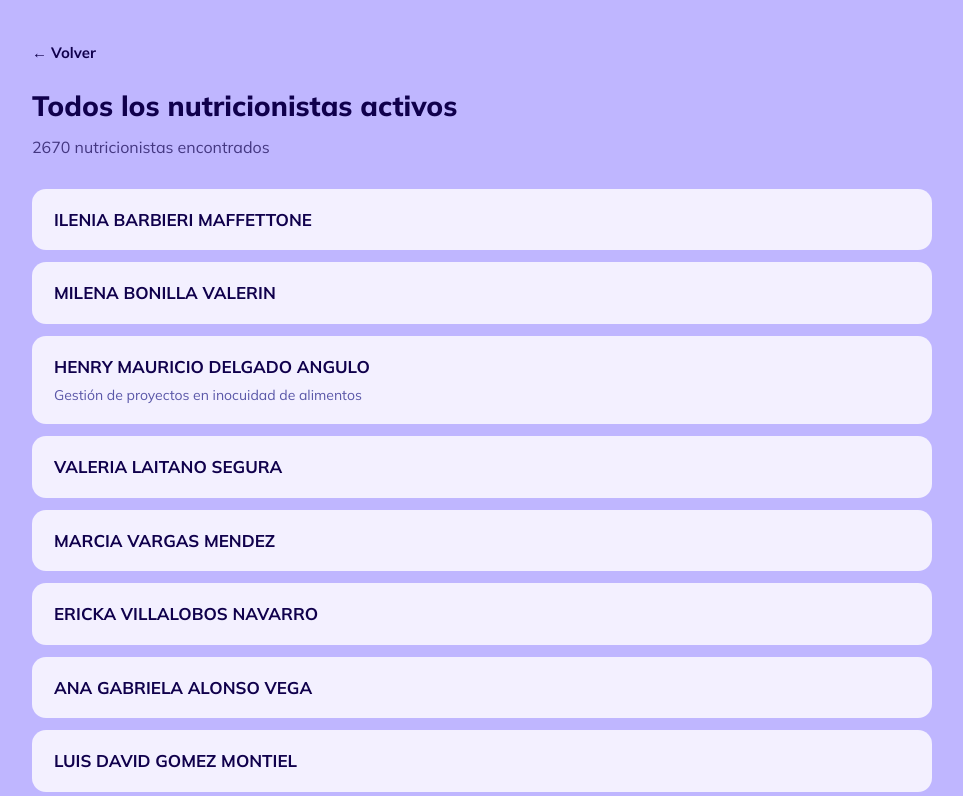
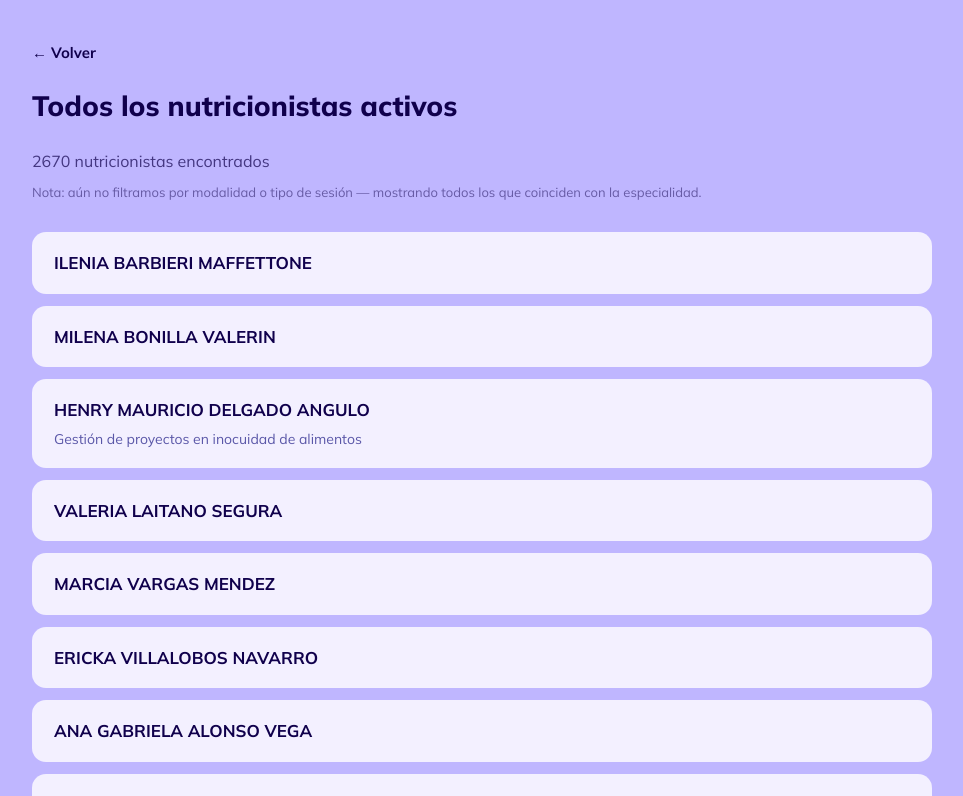
Before and after one commit to Cubujuqui/ncr-directory, a Next.js app: page /directorio in a window 1280 px wide. Shown: the top 796 px of the page, without its empty margins (158-1121 px from the left). Built offline with nearby package versions, Linux system fonts and the light colour scheme.

Commit message:
pass modo and tipo through to directorio results

```diff
--- a/app/directorio/page.tsx
+++ b/app/directorio/page.tsx
@@ -4,9 +4,9 @@ import Link from 'next/link';
 export default async function Directorio({
   searchParams,
 }: {
-  searchParams: Promise<{ especialidad?: string }>;
+  searchParams: Promise<{ especialidad?: string; modo?: string; tipo?: string }>;
 }) {
-  const { especialidad } = await searchParams;
+  const { especialidad, modo, tipo } = await searchParams;
   const all = getNutricionistas();
 
   const resultados = all.filter((n) => {
@@ -23,8 +23,25 @@ export default async function Directorio({
         <h1 style={{ fontSize: '28px', fontWeight: 800, margin: '20px 0 8px' }}>
           {especialidad ? especialidad : 'Todos los nutricionistas activos'}
         </h1>
-        <p style={{ marginBottom: '30px', color: 'rgba(16,0,76,0.7)' }}>
+
+        <div style={{ display: 'flex', gap: '8px', flexWrap: 'wrap', marginBottom: '14px' }}>
+          {modo && (
+            <span style={{ background: '#ffffff', color: '#5A57A8', borderRadius: '999px', padding: '5px 14px', fontSize: '13px', fontWeight: 700 }}>
+              {modo === 'online' ? 'Online' : 'Visita presencial'}
+            </span>
+          )}
+          {tipo && (
+            <span style={{ background: '#ffffff', color: '#5A57A8', borderRadius: '999px', padding: '5px 14px', fontSize: '13px', fontWeight: 700 }}>
+              {tipo === 'individual' ? 'Individual' : 'Grupal'}
+            </span>
+          )}
+        </div>
+
+        <p style={{ marginBottom: '10px', color: 'rgba(16,0,76,0.7)' }}>
           {resultados.length} nutricionistas encontrados
+        </p>
+        <p style={{ marginBottom: '30px', color: 'rgba(16,0,76,0.5)', fontSize: '13px' }}>
+          Nota: aún no filtramos por modalidad o tipo de sesión — mostrando todos los que coinciden con la especialidad.
         </p>
 
         <div style={{ display: 'flex', flexDirection: 'column', gap: '12px' }}>
--- a/components/SearchBar.tsx
+++ b/components/SearchBar.tsx
@@ -29,6 +29,8 @@ export default function SearchBar({ especialidades }: { especialidades: string[]
   function buscar() {
     const params = new URLSearchParams();
     if (especialidad) params.set('especialidad', especialidad);
+    params.set('modo', modo);
+    params.set('tipo', tipo);
     router.push(`/directorio?${params.toString()}`);
   }
 
```
